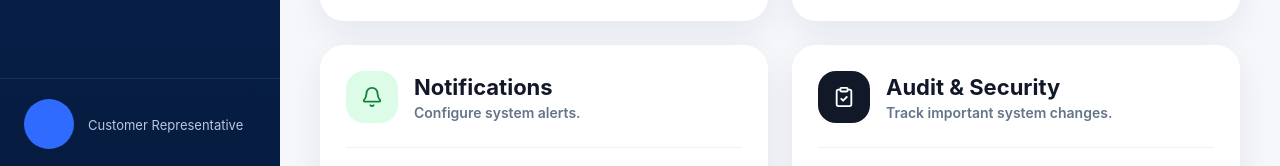
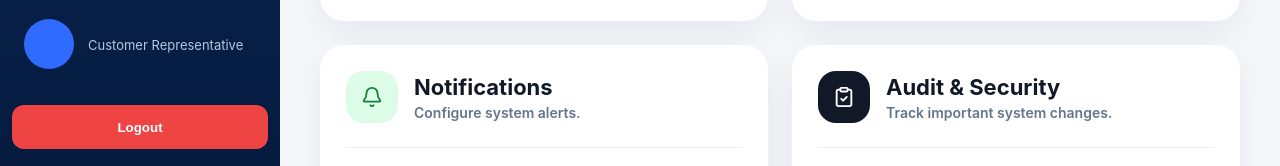
Before and after one commit to fall09/TelcoCare-Frontend, a React app in the folder frontend/: page /settings in a window 1280 px wide. Shown: the part 631-797 px from the top of the page. Built offline with nearby package versions, Linux system fonts and the light colour scheme; no server answers; sample sign-in values are in the browser's storage; the HTML template or start-up script is replaced by a standard one.

Commit message:
login register fix

```diff
--- a/frontend/src/components/ProtectedRoute.jsx
+++ b/frontend/src/components/ProtectedRoute.jsx
@@ -3,7 +3,7 @@ import { Navigate } from "react-router-dom";
 function ProtectedRoute({ children }) {
   const token = localStorage.getItem("token");
 
-  if (!token) {
+  if (!token || token === "undefined" || token === "null") {
     return <Navigate to="/" replace />;
   }
 
--- a/frontend/src/components/Sidebar/Sidebar.css
+++ b/frontend/src/components/Sidebar/Sidebar.css
@@ -162,3 +162,20 @@
 .menu-item {
   text-decoration: none;
 }
+
+.logout-btn {
+  width: calc(100% - 24px);
+  margin: 16px 12px 20px;
+  height: 44px;
+  border: none;
+  border-radius: 12px;
+  background: #ef4444;
+  color: white;
+  font-weight: 700;
+  cursor: pointer;
+  transition: 0.2s;
+}
+
+.logout-btn:hover {
+  background: #dc2626;
+}
--- a/frontend/src/components/Sidebar/Sidebar.jsx
+++ b/frontend/src/components/Sidebar/Sidebar.jsx
@@ -1,10 +1,24 @@
-import { NavLink } from "react-router-dom";
+import { NavLink, useNavigate } from "react-router-dom";
+import { logoutEmployee } from "../../services/authService";
 import "./Sidebar.css";
 
 const Sidebar = () => {
+  const navigate = useNavigate();
+
   const employee = JSON.parse(localStorage.getItem("employee") || "{}");
 
   const initials = `${employee.firstName?.[0] || ""}${employee.lastName?.[0] || ""}`;
+
+  const handleLogout = async () => {
+    try {
+      await logoutEmployee();
+    } catch (e) {
+      console.log("Logout request failed.");
+    }
+
+    localStorage.clear();
+    navigate("/");
+  };
 
   return (
     <aside className="sidebar">
@@ -14,27 +28,57 @@ const Sidebar = () => {
       </div>
 
       <nav className="sidebar-menu">
-        <NavLink to="/" className={({ isActive }) => isActive ? "menu-item active" : "menu-item"}>
+        <NavLink
+          to="/dashboard"
+          className={({ isActive }) =>
+            isActive ? "menu-item active" : "menu-item"
+          }
+        >
           Dashboard
         </NavLink>
 
-        <NavLink to="/tickets" className={({ isActive }) => isActive ? "menu-item active" : "menu-item"}>
+        <NavLink
+          to="/tickets"
+          className={({ isActive }) =>
+            isActive ? "menu-item active" : "menu-item"
+          }
+        >
           Tickets
         </NavLink>
 
-        <NavLink to="/customers" className={({ isActive }) => isActive ? "menu-item active" : "menu-item"}>
+        <NavLink
+          to="/customers"
+          className={({ isActive }) =>
+            isActive ? "menu-item active" : "menu-item"
+          }
+        >
           Customers
         </NavLink>
 
-        <NavLink to="/reports" className={({ isActive }) => isActive ? "menu-item active" : "menu-item"}>
+        <NavLink
+          to="/reports"
+          className={({ isActive }) =>
+            isActive ? "menu-item active" : "menu-item"
+          }
+        >
           Reports
         </NavLink>
 
-        <NavLink to="/categories" className={({ isActive }) => isActive ? "menu-item active" : "menu-item"}>
+        <NavLink
+          to="/categories"
+          className={({ isActive }) =>
+            isActive ? "menu-item active" : "menu-item"
+          }
+        >
           Categories
         </NavLink>
 
-        <NavLink to="/settings" className={({ isActive }) => isActive ? "menu-item active" : "menu-item"}>
+        <NavLink
+          to="/settings"
+          className={({ isActive }) =>
+            isActive ? "menu-item active" : "menu-item"
+          }
+        >
           Settings
         </NavLink>
       </nav>
@@ -49,6 +93,10 @@ const Sidebar = () => {
           <p>Customer Representative</p>
         </div>
       </div>
+
+      <button className="logout-btn" onClick={handleLogout}>
+        Logout
+      </button>
     </aside>
   );
 };
--- a/frontend/src/pages/Auth/Login.jsx
+++ b/frontend/src/pages/Auth/Login.jsx
@@ -31,7 +31,7 @@ function Login() {
       localStorage.setItem("token", data.token);
       localStorage.setItem("employee", JSON.stringify(data.employee));
 
-      navigate("/dashboard");
+      navigate("/customers");
     } catch (err) {
       alert(err.message);
     }
--- a/frontend/src/services/authService.js
+++ b/frontend/src/services/authService.js
@@ -29,3 +29,15 @@ export async function loginEmployee(payload) {
 
   return response.json();
 }
+
+export async function logoutEmployee() {
+  await fetch(`${BASE_URL}/logout`, {
+    method: "POST",
+    headers: {
+      Authorization: `Bearer ${localStorage.getItem("token")}`,
+    },
+  });
+
+  localStorage.removeItem("token");
+  localStorage.removeItem("employee");
+}
```
